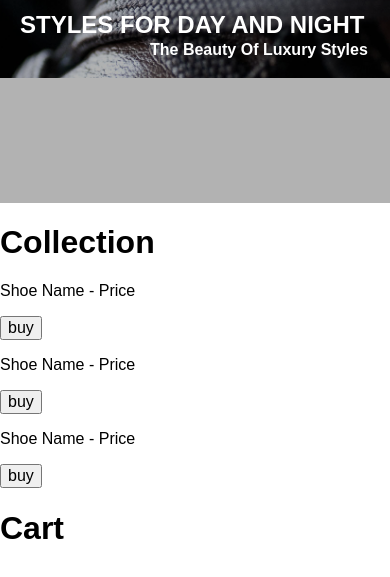
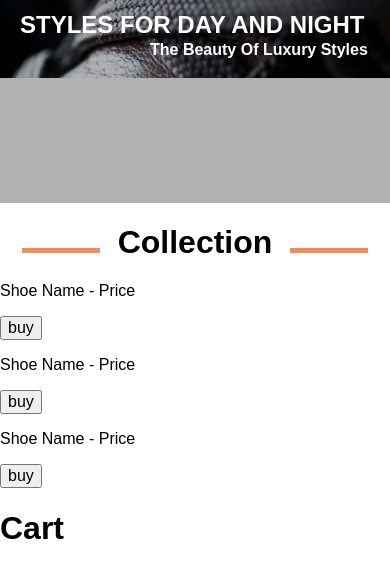
Before and after one commit to jolamola/rwd-scaling-wookie, a plain HTML site: page index.html in a window 390 px wide. Shown: the part 135-712 px from the top of the page. Drawn offline with Linux system fonts and the light colour scheme.

Commit message:
fixes social btns on mobile size

```diff
--- a/css/style.scss
+++ b/css/style.scss
@@ -78,7 +78,8 @@ header {
 		ul.social-icons {
 			margin-right: 10px;
 			@include phone-res {
-				position: fixed;
+				position: absolute;
+				width: 50px;
 				top: 8px;
 				right: 0;
 				padding: 0;
@@ -99,3 +100,20 @@ header {
 		}
 	}
 }
+
+section#collection {
+	h1 {
+		text-align: center;
+	}
+	h1::before, h1::after {
+		content: "";
+		display: inline-block;
+		height: 5px;
+		width: 20%;
+		background: $oj;
+		margin-top: 0;
+	}
+	.shoe-container {
+
+	}
+}
--- a/index.html
+++ b/index.html
@@ -39,7 +39,7 @@
 
 
     <section id="collection">
-        <h1>Collection</h1>
+        <h1>&nbsp;&nbsp;Collection&nbsp;&nbsp;</h1>
 
         <article class="shoe-container">
             <div id="shoe1">
```
Also changed, not shown: style.css, 1 other file.
